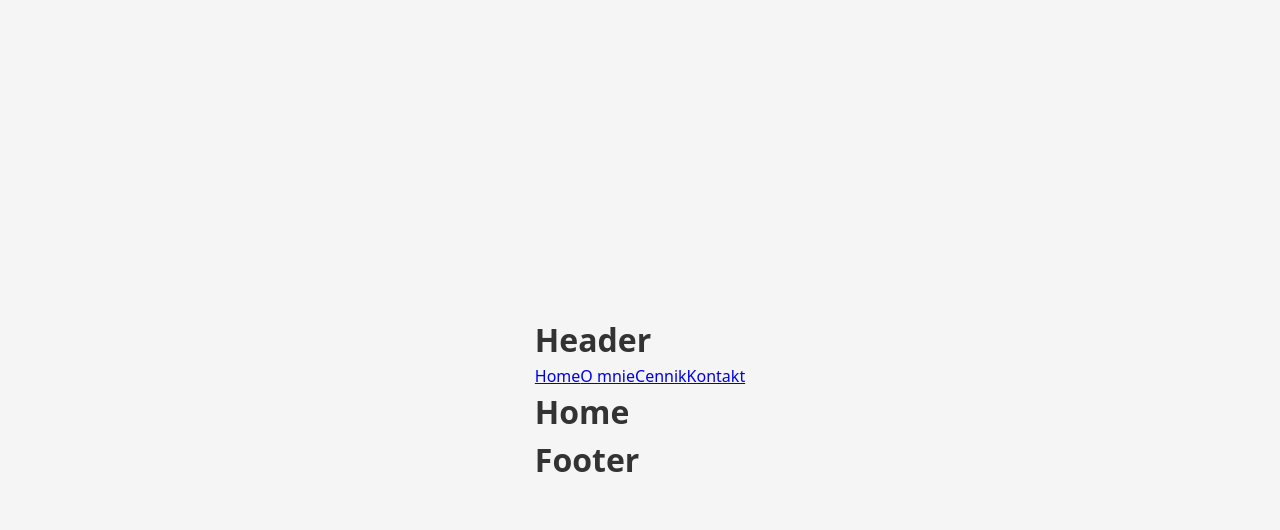
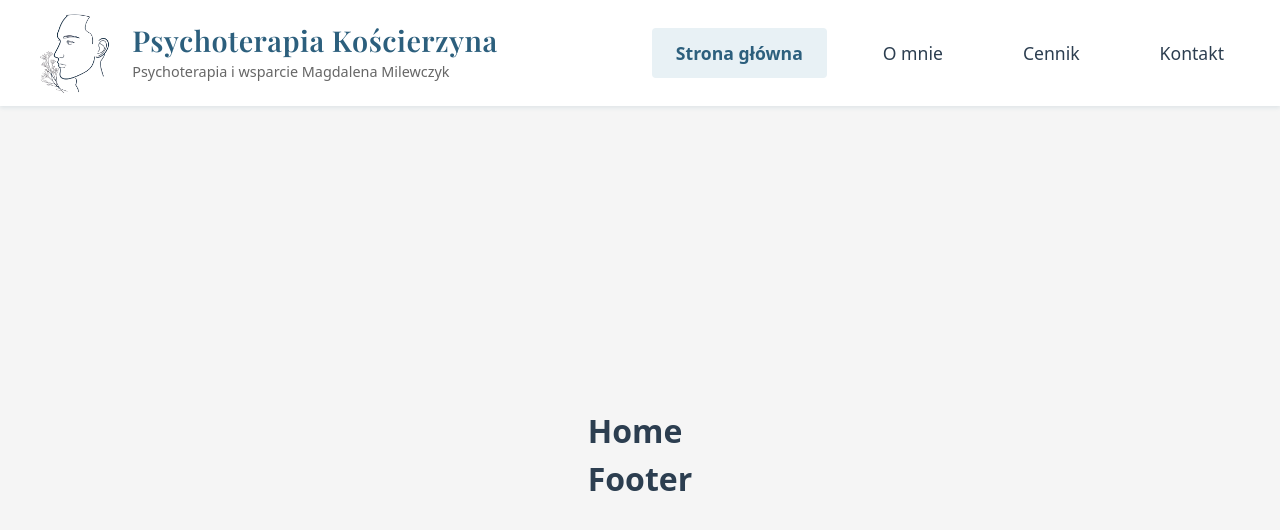
Before and after one commit to ernestpeplinski/psychoterapia-koscierzyna-pl, a React (Vite) app: page / in a window 1280 px wide. Shown: the top 530 px of the page. Built offline with nearby package versions, Linux system fonts and the light colour scheme.

Commit message:
Create header page

```diff
--- a/index.html
+++ b/index.html
@@ -4,6 +4,12 @@
     <meta charset="UTF-8" />
     <link rel="icon" type="image/svg+xml" href="/Logo 1.svg" />
     <meta name="viewport" content="width=device-width, initial-scale=1.0" />
+    <link rel="preconnect" href="https://fonts.googleapis.com" />
+    <link rel="preconnect" href="https://fonts.gstatic.com" crossorigin />
+    <link
+      href="https://fonts.googleapis.com/css2?family=Playfair+Display:wght@400;600;700&display=swap"
+      rel="stylesheet"
+    />
     <title>Psychoterapia Kościerzyna</title>
   </head>
   <body>
--- a/src/App.scss
+++ b/src/App.scss
@@ -1,3 +1,8 @@
+body {
+  margin: 0;
+  padding-top: 110px; // Compensation for fixed header
+}
+
 .container {
   text-align: center;
 
--- a/src/index.scss
+++ b/src/index.scss
@@ -1,3 +1,16 @@
+// Global color variables
+:root {
+  --primary-navy: #2c5f7d;
+  --primary-navy-light: #3d7a9f;
+  --primary-navy-dark: #1e4159;
+  --primary-navy-pale: #e8f1f5;
+  --text-dark: #2c3e50;
+  --text-light: #666;
+  --background-light: #f5f5f5;
+  --white: #ffffff;
+  --shadow: rgba(44, 95, 125, 0.1);
+}
+
 * {
   margin: 0;
   padding: 0;
@@ -11,6 +24,6 @@ body {
   justify-content: center;
   align-items: center;
   min-height: 100vh;
-  background-color: #f5f5f5;
-  color: #333;
+  background-color: var(--background-light);
+  color: var(--text-dark);
 }
--- a/src/layout/Header.tsx
+++ b/src/layout/Header.tsx
@@ -1,14 +1,46 @@
 import { NavLink } from "react-router-dom";
+import "../styles/header.scss";
+import logo from "../assets/Logo 1.png";
 
 function Header() {
   return (
-    <header>
-      <h1>Header</h1>
-      <nav>
-        <NavLink to="/">Home</NavLink>
-        <NavLink to="/o-mnie">O mnie</NavLink>
-        <NavLink to="/cennik">Cennik</NavLink>
-        <NavLink to="/kontakt">Kontakt</NavLink>
+    <header className="header">
+      <div className="header__left">
+        <div className="header__logo">
+          <img src={logo} alt="Logo" />
+        </div>
+        <div className="header__brand">
+          <h1 className="header__title">Psychoterapia Kościerzyna</h1>
+          <p className="header__subtitle">
+            Psychoterapia i wsparcie Magdalena Milewczyk
+          </p>
+        </div>
+      </div>
+      <nav className="header__nav">
+        <NavLink
+          to="/"
+          className={({ isActive }) => (isActive ? "active" : "")}
+        >
+          Strona główna
+        </NavLink>
+        <NavLink
+          to="/o-mnie"
+          className={({ isActive }) => (isActive ? "active" : "")}
+        >
+          O mnie
+        </NavLink>
+        <NavLink
+          to="/cennik"
+          className={({ isActive }) => (isActive ? "active" : "")}
+        >
+          Cennik
+        </NavLink>
+        <NavLink
+          to="/kontakt"
+          className={({ isActive }) => (isActive ? "active" : "")}
+        >
+          Kontakt
+        </NavLink>
       </nav>
     </header>
   );
--- /dev/null
+++ b/src/styles/header.scss
@@ -0,0 +1,114 @@
+.header {
+  position: fixed;
+  top: 0;
+  left: 0;
+  right: 0;
+  width: 100%;
+  display: flex;
+  justify-content: space-between;
+  align-items: center;
+  padding: 0.5rem 2rem;
+  background-color: #fff;
+  box-shadow: 0 2px 4px var(--shadow);
+  z-index: 1000;
+
+  &__left {
+    display: flex;
+    align-items: center;
+    gap: 1rem;
+  }
+
+  &__logo {
+    display: flex;
+    align-items: center;
+
+    img {
+      height: 90px;
+      width: auto;
+      object-fit: contain;
+    }
+  }
+
+  &__brand {
+    display: flex;
+    flex-direction: column;
+    gap: 0.25rem;
+  }
+
+  &__title {
+    font-size: 1.8rem;
+    font-weight: 600;
+    margin: 0;
+    color: var(--primary-navy);
+    font-family: "Playfair Display", "Georgia", serif;
+    letter-spacing: 0.5px;
+    line-height: 1.2;
+  }
+
+  &__subtitle {
+    font-size: 0.9rem;
+    font-weight: 400;
+    margin: 0;
+    color: var(--text-light);
+    font-family: system-ui, -apple-system, sans-serif;
+  }
+
+  &__nav {
+    display: flex;
+    gap: 2rem;
+
+    a {
+      text-decoration: none;
+      color: var(--text-dark);
+      font-weight: 500;
+      font-size: 1.1rem;
+      padding: 0.75rem 1.5rem;
+      border-radius: 4px;
+      transition: all 0.3s ease;
+
+      &:hover {
+        color: var(--primary-navy);
+        background-color: var(--primary-navy-pale);
+      }
+
+      &.active {
+        color: var(--primary-navy);
+        font-weight: 600;
+        background-color: var(--primary-navy-pale);
+      }
+    }
+  }
+
+  // Responsive design
+  @media (max-width: 768px) {
+    flex-direction: column;
+    gap: 1rem;
+    padding: 1rem;
+
+    &__left {
+      width: 100%;
+      justify-content: center;
+    }
+
+    &__title {
+      font-size: 1.2rem;
+    }
+
+    &__subtitle {
+      font-size: 0.8rem;
+    }
+
+    &__nav {
+      gap: 0.25rem;
+      flex-wrap: nowrap;
+      justify-content: center;
+      width: 100%;
+
+      a {
+        font-size: 0.8rem;
+        padding: 0.4rem 0.5rem;
+        white-space: nowrap;
+      }
+    }
+  }
+}
```
